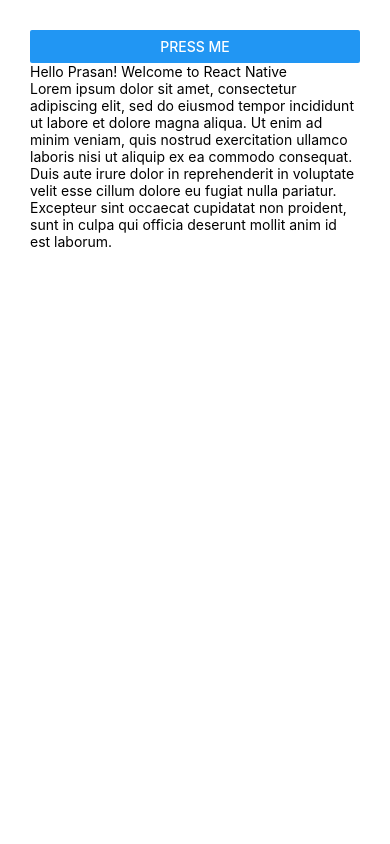
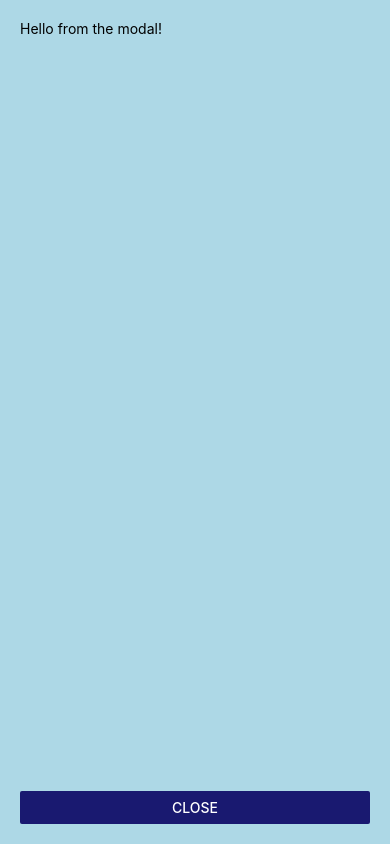
Before and after one commit to prasanv/reactNative, a React Native app: screen / in a window 390 px wide. Both pictures are taken after a click on the button "PRESS ME". Built offline with nearby package versions, Linux system fonts and the light colour scheme; grey boxes are pictures that could not be loaded.

Commit message:
core components

```diff
--- a/App.tsx
+++ b/App.tsx
@@ -1,32 +1,8 @@
 import React from 'react';
-import {Button, Image, StyleSheet, Text, View} from 'react-native';
-import scenery from './assets/scenery.jpg';
+import HelloWorld from './components/helloWorld';
 
 function App(): React.JSX.Element {
-  return (
-    <View style={styles.container}>
-      <Image source={scenery} />
-      <Image source={{uri: 'https://picsum.photos/200/300'}} />
-      <Button title="Press me" onPress={() => console.log('button pressed')} />
-      <Text>Hello Prasan! Welcome to React Native</Text>
-      <Text>
-        Lorem ipsum dolor sit amet, consectetur adipiscing elit, sed do eiusmod
-        tempor incididunt ut labore et dolore magna aliqua. Ut enim ad minim
-        veniam, quis nostrud exercitation ullamco laboris nisi ut aliquip ex ea
-        commodo consequat. Duis aute irure dolor in reprehenderit in voluptate
-        velit esse cillum dolore eu fugiat nulla pariatur. Excepteur sint
-        occaecat cupidatat non proident, sunt in culpa qui officia deserunt
-        mollit anim id est laborum.
-      </Text>
-    </View>
-  );
+  return <HelloWorld />;
 }
 
-const styles = StyleSheet.create({
-  container: {
-    padding: 30,
-    flex: 1,
-  },
-});
-
 export default App;
--- /dev/null
+++ b/components/helloWorld.tsx
@@ -0,0 +1,105 @@
+/* eslint-disable react-native/no-inline-styles */
+import React, {useState} from 'react';
+import {
+  ActivityIndicator,
+  Button,
+  Image,
+  Modal,
+  Pressable,
+  StatusBar,
+  StyleSheet,
+  Switch,
+  Text,
+  View,
+} from 'react-native';
+import scenery from '../assets/scenery.jpg';
+
+function HelloWorld(): React.JSX.Element {
+  const [modalVisibility, setModalVisibility] = useState(false);
+  const [isEnabled, setIsEnabled] = useState(false);
+  const toggleSwitch = () => setIsEnabled(previousState => !previousState);
+
+  return (
+    <View style={styles.container}>
+      <StatusBar
+        backgroundColor="lightgreen"
+        barStyle="dark-content"
+        hidden={isEnabled}
+        //networkActivityIndicatorVisible={true} // iso only
+      />
+      <ActivityIndicator size="large" color="violet" animating={isEnabled} />
+      <Text>
+        Use the below toggle switch to hide/show Status Bar and Activity
+        Indicator
+      </Text>
+      <Switch
+        trackColor={{false: '#767577', true: '#81b0ff'}}
+        thumbColor={isEnabled ? '#f5dd4b' : '#f4f3f4'}
+        ios_backgroundColor="#3e3e3e"
+        onValueChange={toggleSwitch}
+        value={isEnabled}
+      />
+      <Pressable
+        onPress={() => {
+          console.log('Image is pressed');
+        }}>
+        <Image source={scenery} />
+      </Pressable>
+      {/* <Image source={{uri: 'https://picsum.photos/200/300'}} /> */}
+      <Button
+        title="Press me"
+        onPress={() => {
+          console.log('button pressed');
+          setModalVisibility(true);
+        }}
+        color="#841584"
+      />
+      <Modal
+        visible={modalVisibility}
+        // transparent={true}
+        onRequestClose={() => setModalVisibility(false)}
+        animationType="slide"
+        presentationStyle="pageSheet">
+        <View style={{backgroundColor: 'lightblue', flex: 1, padding: 20}}>
+          <Text style={{flex: 1}}>Hello from the modal!</Text>
+          <Button
+            title="close"
+            onPress={() => setModalVisibility(false)}
+            color="midnightblue"
+          />
+        </View>
+      </Modal>
+      <Text style={{fontSize: 24, padding: 20}}>
+        Hello Prasan! Welcome to React Native
+      </Text>
+      <Pressable
+        // Additional distance outside of this view in which a press is detected.
+        hitSlop={10}
+        onLongPress={() => {
+          console.log('text is long pressed');
+        }}
+        onPressOut={() => {
+          console.log('function is called onPressOut');
+        }}>
+        <Text>
+          Lorem ipsum dolor sit amet, consectetur adipiscing elit, sed do
+          eiusmod tempor incididunt ut labore et dolore magna aliqua. Ut enim ad
+          minim veniam, quis nostrud exercitation ullamco laboris nisi ut
+          aliquip ex ea commodo consequat. Duis aute irure dolor in
+          reprehenderit in voluptate velit esse cillum dolore eu fugiat nulla
+          pariatur. Excepteur sint occaecat cupidatat non proident, sunt in
+          culpa qui officia deserunt mollit anim id est laborum.
+        </Text>
+      </Pressable>
+    </View>
+  );
+}
+
+const styles = StyleSheet.create({
+  container: {
+    padding: 30,
+    flex: 1,
+  },
+});
+
+export default HelloWorld;
```
Also changed, not shown: components/alert.tsx (added).
